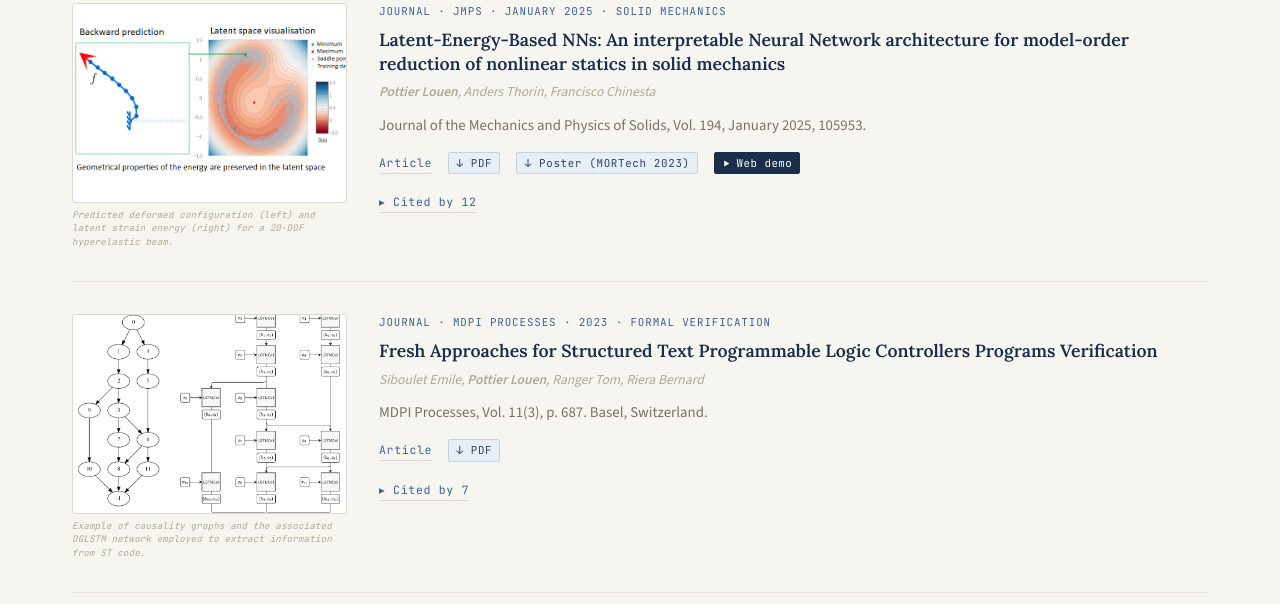
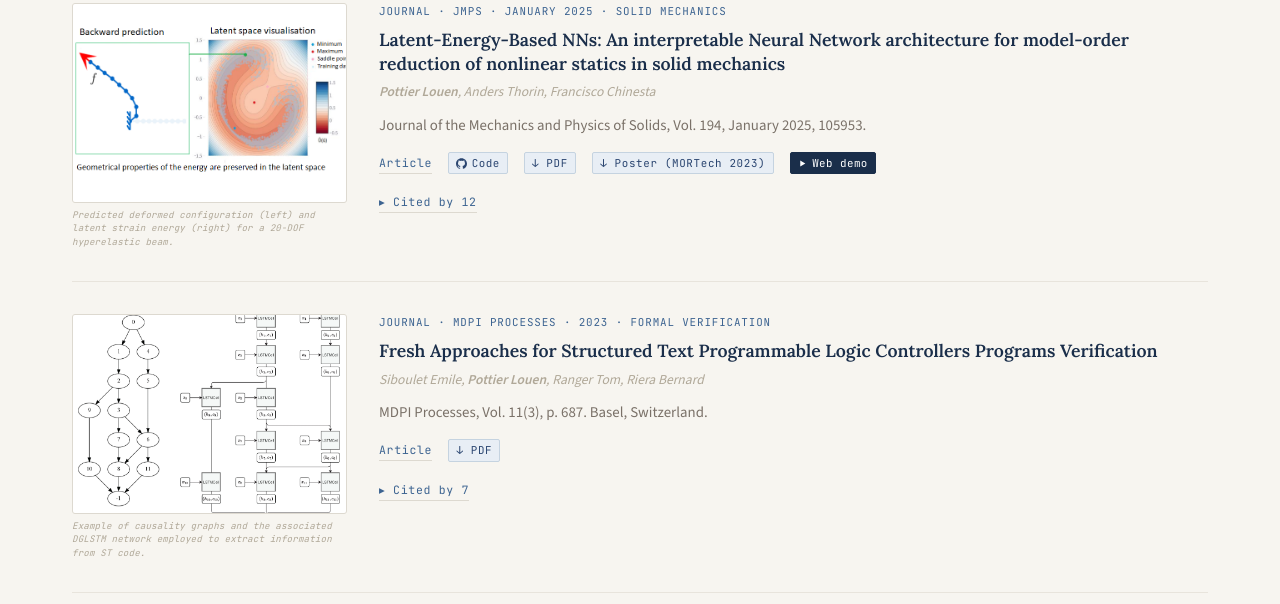
Before and after one commit to LouenPottier/LouenPottier.github.io, a plain HTML site: page publications.html in a window 1280 px wide. Shown: the part 1681-2285 px from the top of the page. Drawn offline with nearby package versions, Linux system fonts and the light colour scheme; no server answers.

Commit message:
Publications: add code link to LEBNN card

```diff
--- a/publications.html
+++ b/publications.html
@@ -196,6 +196,7 @@
         </p>
 <div class="card-links">
 <a data-en="Article" data-fr="Article" href="https://doi.org/10.1016/j.jmps.2024.105953" target="_blank">Article</a>
+<a class="code-btn" data-gh-stars="LouenPottier/LEBNN" href="https://github.com/LouenPottier/LEBNN" target="_blank" rel="noopener"><span class="c"><span data-en="Code" data-fr="Code">Code</span></span></a>
 <a class="card-link-pdf" data-en="↓ PDF" data-fr="↓ PDF" href="./pdf/hal_LEBNN.pdf" target="_blank">↓ PDF</a>
 <a class="card-link-pdf" data-en="↓ Poster (MORTech 2023)" data-fr="↓ Poster (MORTech 2023)" href="./pdf/Poster_Pottier_Louen_mortech2023.pdf" target="_blank">↓ Poster (MORTech 2023)</a>
 <a class="demo-btn hide-mobile" data-en="Web demo" data-fr="Démo web" href="./demo/prehenseur.html" target="_blank">Web demo</a>
```
